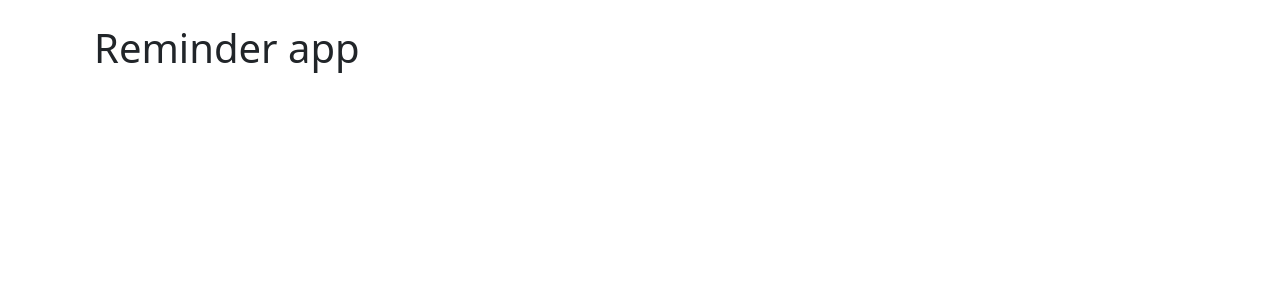
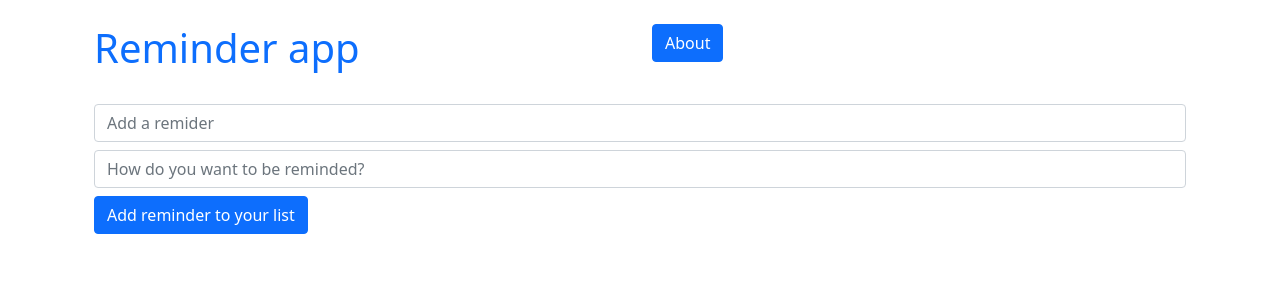
Before and after one commit to Mhorvilleur13/Reminder-App, a React (Create React App) app: page / in a window 1280 px wide. Shown: the top 300 px of the page. Built offline with nearby package versions, Linux system fonts and the light colour scheme.

Commit message:
Use router to navigate between pages

```diff
--- a/src/App.tsx
+++ b/src/App.tsx
@@ -1,9 +1,31 @@
 import React from "react";
+import { Routes, Route, Link } from "react-router-dom";
+import About from "./components/about/about";
+import Form from "./components/reminder-form/reminder-form";
 
 const App = ({}: {}) => {
   return (
     <div className="mt-4 container">
-      <h1>Reminder app</h1>
+      <div className="row">
+        <div className="col">
+          <Link to="/" className="text-decoration-none">
+            <h1>Reminder app</h1>
+          </Link>
+        </div>
+        <div className="col">
+          <div className="text-right">
+            <Link to="/about" className="btn btn-primary">
+              About
+            </Link>
+          </div>
+        </div>
+      </div>
+      <div className="mt-4">
+        <Routes>
+          <Route path="/" element={<Form />} />
+          <Route path="/about" element={<About />} />
+        </Routes>
+      </div>
     </div>
   );
 };
```
